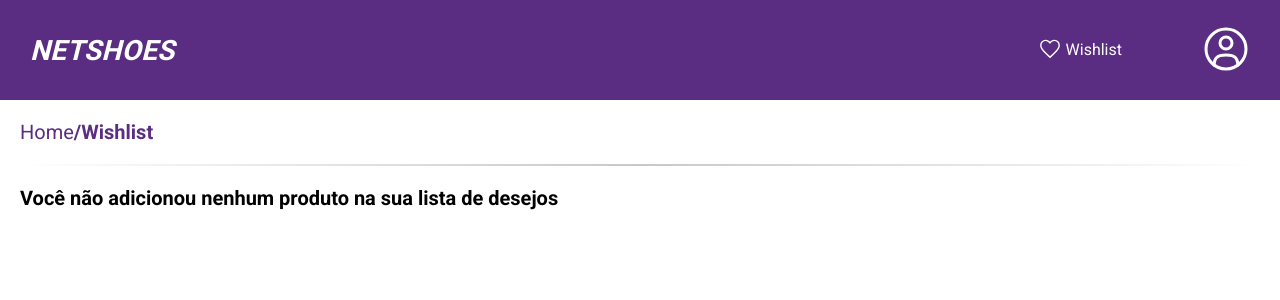
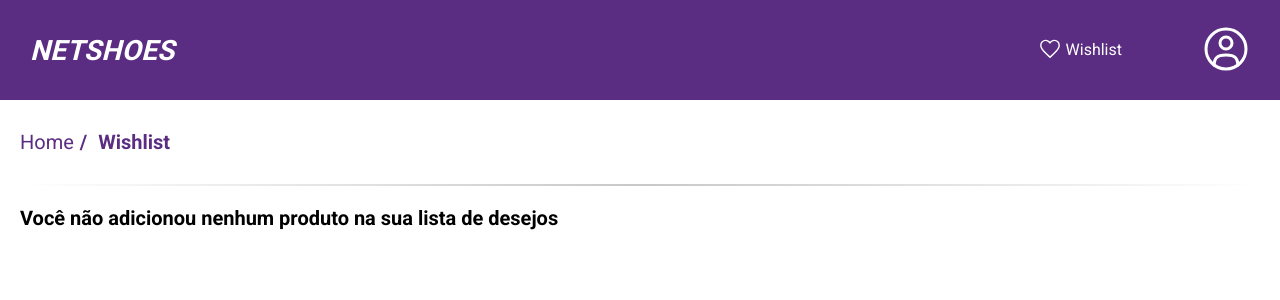
Before and after one commit to MarceloTadini/Netshoes, a React (Vite) app: page /wishlist in a window 1280 px wide. Shown: the top 300 px of the page. Built offline with nearby package versions, Linux system fonts and the light colour scheme; the HTML template or start-up script is replaced by a standard one.

Commit message:
Refactoring interfaces and Indicator component

```diff
--- a/src/Router.tsx
+++ b/src/Router.tsx
@@ -3,12 +3,19 @@ import { Wrapper } from './components/Wrapper/styles'
 import Header from './components/Header'
 import Home from './pages/Home'
 import WishList from './pages/WishList'
+import Indicator from './components/Indicator'
+
+const pathMap = {
+  home: 'Home',
+  wishlist: 'Wishlist'
+}
 
 const Layout = () => {
   return (
     <>
       <Header />
       <Wrapper>
+        <Indicator pathMap={pathMap}></Indicator>
         <Outlet />
       </Wrapper>
     </>
--- a/src/components/Card/index.tsx
+++ b/src/components/Card/index.tsx
@@ -2,15 +2,7 @@ import React, { useState, useEffect } from "react"
 import * as S from "./styles"
 import Rate from "../Rate"
 
-interface CardProps {
-  id: string // Adicione a propriedade id
-  imageUrl: string
-  title: string
-  SvgIcon: React.ReactNode
-  onAction: () => void
-  $isInWishlist?: boolean
-  $isSelected: boolean
-}
+import { CardProps } from "../../types";
 
 const Card: React.FC<CardProps> = ({
   id,
--- a/src/components/Indicator/index.tsx
+++ b/src/components/Indicator/index.tsx
@@ -1,25 +1,50 @@
-import React from 'react'
+import React, { useEffect, useState } from 'react'
 import * as S from './styles'
-import { Link } from 'react-router-dom'
+import { useLocation, Link } from 'react-router-dom'
+import { IndicatorProps } from '../../types/index'
+
+interface Props {
+  pathMap: Record<string, string>
+}
+
+const Indicator: React.FC<Props> = ({ pathMap }) => {
+  const { pathname } = useLocation()
+  const [breadcrumbs, setBreadcrumbs] = useState<IndicatorProps[]>([])
+
+  const handleUrl = () => {
+    const paths = pathname.split('/').filter((path) => path !== '')
+    const newBreadcrumbs = paths.map((element, index) => ({
+      title: pathMap[element],
+      url: `/${paths.slice(0, index + 1).join('/')}`
+    }))
+    setBreadcrumbs([{ title: 'Home', url: '/' }, ...newBreadcrumbs])
+  }
+
+  const generateBreadCrumbs = () => {
+    const generate = breadcrumbs.map((breadcrumb, index) => {
+      const isLast = index === breadcrumbs.length - 1;
+      return (
+        <div key={breadcrumb.title}>
+          {index !== 0 ? <span className="slash"> {'/'} </span> : null}
+          <Link to={breadcrumb.url}>
+            <span style={{ fontWeight: isLast ? 'bold' : 'normal' }}>{breadcrumb.title}</span>
+          </Link>
+        </div>
+      );
+    });
+
+    return generate;
+  };
 
 
-interface IndicatorProps {
-  page: string
-  subPage?: string
-  $isWishList?: boolean
-}
+  useEffect(() => {
+    handleUrl()
+  }, [pathname])
 
-const Indicator: React.FC<IndicatorProps> = ({ page, subPage, $isWishList }) => {
   return (
-    <div>
-      <S.Page $isWishList={$isWishList}>
-        <Link to="/">
-          {page}
-        </Link>
-        <Link to="/wishlist">{subPage &&
-          <S.SubPage>/{subPage}</S.SubPage>} </Link>
-      </S.Page>
-    </div>
+    <S.Container>
+      <S.BreadCrumbContainer>{generateBreadCrumbs()}</S.BreadCrumbContainer>
+    </S.Container>
   )
 }
 
--- a/src/components/Indicator/styles.ts
+++ b/src/components/Indicator/styles.ts
@@ -1,30 +1,34 @@
-import styled, { css } from 'styled-components'
+import styled from 'styled-components'
 
-interface PageProps {
-  $isWishList?: boolean; // Prefixando com $
-}
+export const Container = styled.div`
 
-export const Page = styled.p<PageProps>`
-  color: ${({ theme }) => theme.colors.primary};
-  font-family: ${({ theme }) => theme.fonts.text};
-  font-size: 2rem;
-  margin: 2rem 0;
+  span {
+    color: ${({ theme }) => theme.colors.primary};
+    font-family: ${({ theme }) => theme.fonts.text};
+    font-size: 2rem;
+    font-weight: bold;
+    padding-right: 0.6rem;
 
-  ${({ $isWishList }) =>
-    !$isWishList &&
-    css`
-      font-weight: bold;
-    `}
+    &:not(.slash) {
+      &:hover {
+        text-decoration: underline;
+      }
+    }
+  }
+
+  @media (min-width: 768px) {
+    padding: 0;
+    margin: 1rem 0;
+  }
 `
 
-export const SubPage = styled.span`
-  color: ${({ theme }) => theme.colors.primary};
-  font-family: ${({ theme }) => theme.fonts.text};
-  font-size: 2rem;
-  margin: 2rem 0;
-  font-weight: bold;
+export const BreadCrumbContainer = styled.div`
+  padding: 2rem 0 0 0;
+  display: flex;
+  align-items: center;
+  flex-wrap: 1;
 
-  &:hover{
-    text-decoration: underline;
+  .slash {
+    margin: 0 0rem;
   }
 `
--- a/src/pages/Home/index.tsx
+++ b/src/pages/Home/index.tsx
@@ -1,20 +1,12 @@
 import React, { useEffect, useState } from 'react'
-import Indicator from '../../components/Indicator'
 import { Separator } from '../../components/Separator/styles'
 import Card from '../../components/Card'
 import { MainWrapper } from '../../components/Wrapper/styles'
 import Favorite from "../../svg/Heart"
 import { Loader } from '../../components/Loader/styles'
+import { Product } from '../../types'
 import { toast } from 'react-toastify'
 import 'react-toastify/dist/ReactToastify.css'
-
-interface Product {
-  selectedProduct: string
-  name: string
-  product: {
-    image: string
-  }
-}
 
 const Home: React.FC = () => {
   const [loading, setLoading] = useState<boolean>(true)
@@ -53,13 +45,12 @@ const Home: React.FC = () => {
 
   return (
     <div>
-      <Indicator page="Home"/>
       <Separator/>
       {loading ? ( // Exibir o Loader se os produtos estiverem carregando
         <Loader />
       ) : (
         <MainWrapper>
-          {products.map(product => (
+          {products.map((product :Product) => (
             <Card
               key={product.selectedProduct}
               id={product.selectedProduct}
--- a/src/pages/WishList/index.tsx
+++ b/src/pages/WishList/index.tsx
@@ -1,50 +1,44 @@
 import React, { useEffect, useState } from 'react'
-import Indicator from '../../components/Indicator'
 import { Separator } from '../../components/Separator/styles'
 import { MainWrapper } from '../../components/Wrapper/styles'
 import Card from '../../components/Card'
 import Delete from '../../svg/Delete'
 import { Loader } from '../../components/Loader/styles'
+import { Product } from '../../types'
 import { toast } from 'react-toastify'
 import 'react-toastify/dist/ReactToastify.css'
 import { NotFound } from '../../components/NotFound/styles'
 
-interface WishlistItem {
-  name: string
-  product: {
-    image: string
-  };
-  selectedProduct: string
-}
 
 const WishList: React.FC = () => {
   const [loading, setLoading] = useState<boolean>(true);
-  const [wishlistItems, setWishlistItems] = useState<WishlistItem[]>([]);
+  const [wishlistItems, setWishlistItems] = useState<Product[]>([]);
 
   useEffect(() => {
     loadWishlist();
   }, [loading]);
 
   const loadWishlist = () => {
-    const items: WishlistItem[] = JSON.parse(localStorage.getItem('wishlist') || '[]');
+    const items: Product[] = JSON.parse(localStorage.getItem('wishlist') || '[]');
     setWishlistItems(items);
     setLoading(false);
   }
 
-  const handleRemoveFromWishlist = (item: WishlistItem) => {
-    const updatedWishlist = wishlistItems.filter((wishlistItem: WishlistItem) => wishlistItem.selectedProduct !== item.selectedProduct);
+  const handleRemoveFromWishlist = (product: Product) => {
+    const updatedWishlist = wishlistItems.filter((wishlistItem: Product) => wishlistItem.selectedProduct !== product.selectedProduct);
     localStorage.setItem('wishlist', JSON.stringify(updatedWishlist));
     toast.success('Produto removido da lista de desejos!');
+    console.log('Removed from wishlist:', product)
+
 
     // Atualizar o estado do SVG correspondente
-    localStorage.setItem(`isSvgSelected_${item.selectedProduct}`, JSON.stringify(false));
+    localStorage.setItem(`isSvgSelected_${product.selectedProduct}`, JSON.stringify(false));
 
     setWishlistItems(updatedWishlist);
   }
 
   return (
     <div>
-      <Indicator page="Home" subPage="Wishlist" $isWishList />
       <Separator />
       {wishlistItems.length === 0 ? (
         <NotFound>
@@ -55,14 +49,14 @@ const WishList: React.FC = () => {
           <Loader />
         ) : (
           <MainWrapper>
-            {wishlistItems.map((item: WishlistItem) => (
+            {wishlistItems.map((product: Product) => (
               <Card
-                key={item.selectedProduct}
-                id={item.selectedProduct}
-                imageUrl={item.product.image}
-                title={item.name}
+                key={product.selectedProduct}
+                id={product.selectedProduct}
+                imageUrl={product.product.image}
+                title={product.name}
                 SvgIcon={<Delete />}
-                onAction={() => handleRemoveFromWishlist(item)}
+                onAction={() => handleRemoveFromWishlist(product)}
                 $isInWishlist
                 $isSelected
               />
--- /dev/null
+++ b/src/types/index.ts
@@ -0,0 +1,22 @@
+export interface CardProps {
+    id: string
+    imageUrl: string
+    title: string
+    SvgIcon: React.ReactNode
+    onAction: () => void
+    $isInWishlist?: boolean
+    $isSelected: boolean
+}
+
+export interface IndicatorProps {
+    title: string
+    url: string
+}
+
+export interface Product {
+    selectedProduct: string;
+    name: string;
+    product: {
+      image: string;
+    };
+}
```
